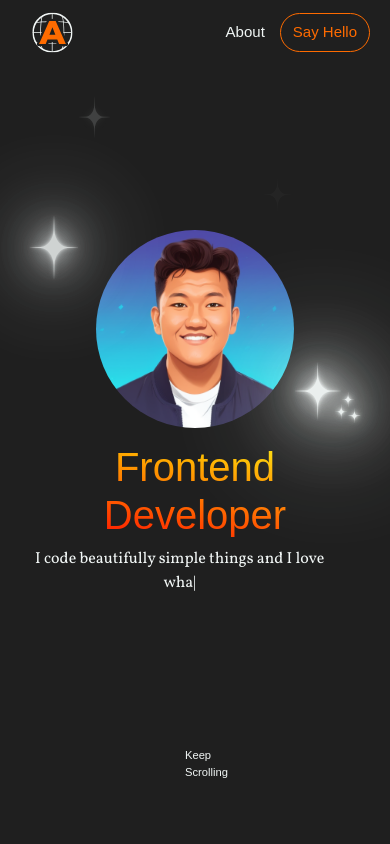
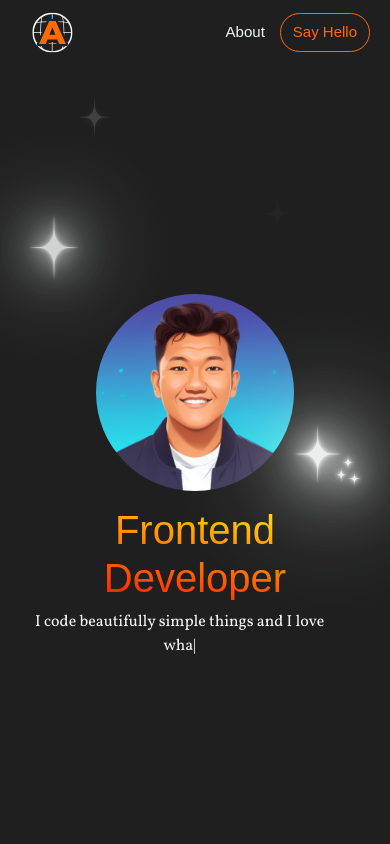
Before and after one commit to achmadjie/my-portfolio, a Next.js app: page / in a window 390 px wide. Shown: the top 844 px of the page. Built offline with nearby package versions, Linux system fonts and the light colour scheme; a web font is replaced by a local one.

Commit message:
change the height of mobile size

```diff
--- a/app/components/head/Headline.css
+++ b/app/components/head/Headline.css
@@ -147,7 +147,8 @@ p.headline-desc {
 
 @media (max-width: 431px) {
   .headline-container{
-    height: 85vh;
+    /* height: 85vh; */
+    height: 100vh;
   }
 
   .main-headline {
```
